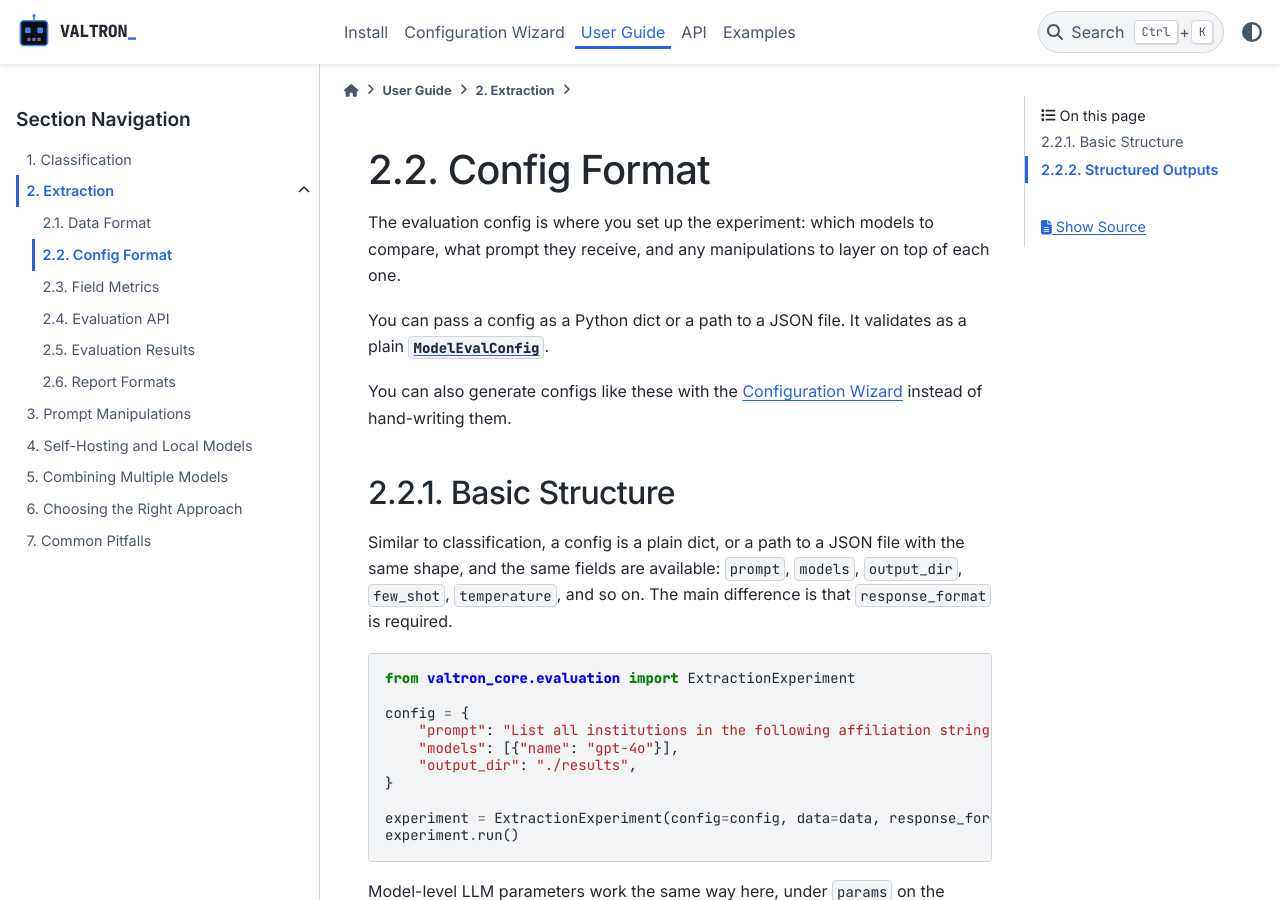
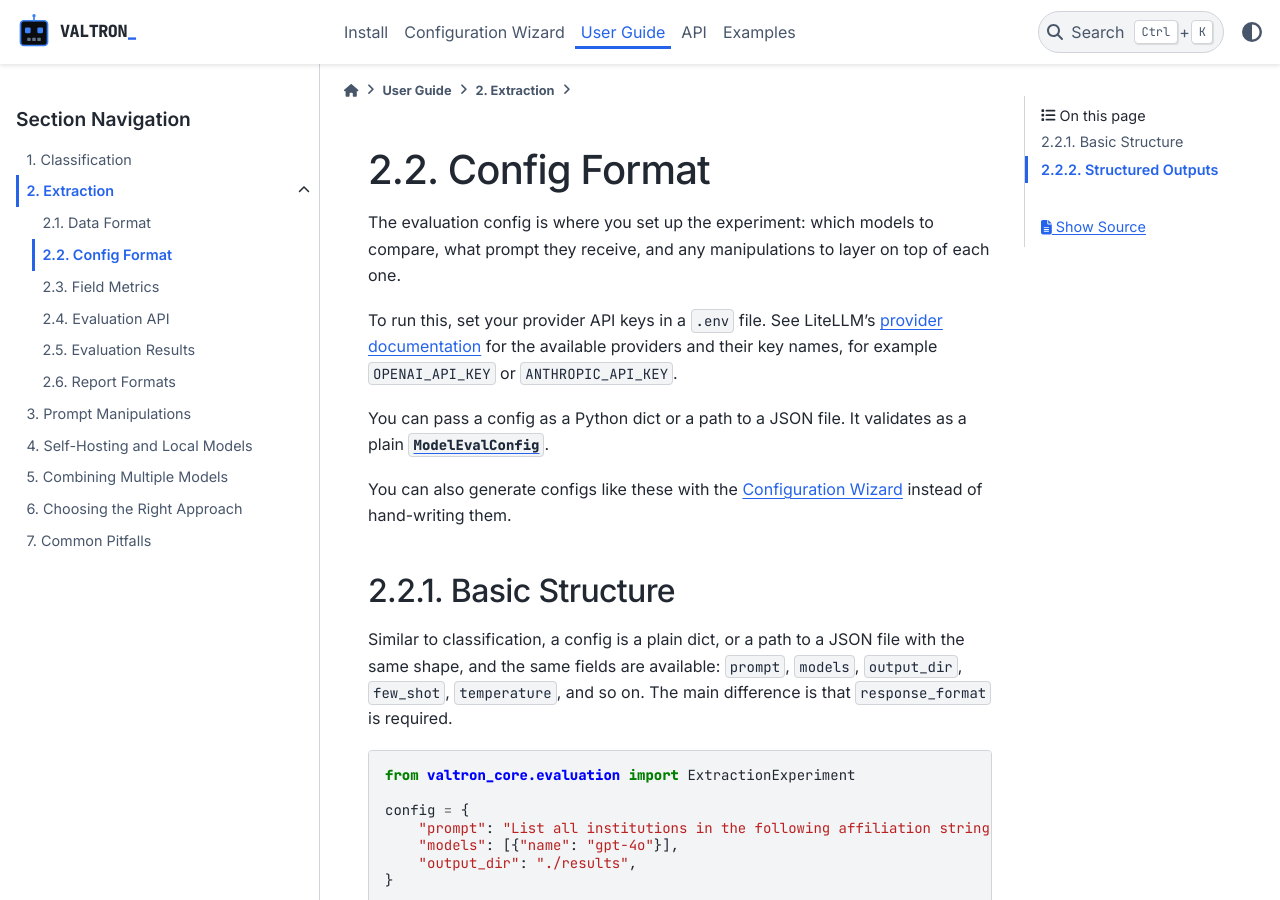
Before and after one commit to inferlinkdev/valtron-core, a Sphinx documentation site: the page built from docs/user-guide/extraction/config-format.md, in a window 1280 px wide and 900 px high. Built offline with Sphinx 7.4.7 and the PyData theme 0.15.4, drawn with Linux system fonts in a browser that asks for light colours.

Commit message:
docs: updated docs to include link to API keys from LiteLLM

```diff
--- a/docs/user-guide/extraction/config-format.md
+++ b/docs/user-guide/extraction/config-format.md
@@ -1,6 +1,8 @@
 # Config Format
 
 The evaluation config is where you set up the experiment: which models to compare, what prompt they receive, and any manipulations to layer on top of each one.
+
+To run this, set your provider API keys in a `.env` file. See LiteLLM's [provider documentation](https://docs.litellm.ai/docs/providers) for the available providers and their key names, for example `OPENAI_API_KEY` or `ANTHROPIC_API_KEY`.
 
 You can pass a config as a Python dict or a path to a JSON file. It validates as a plain [`ModelEvalConfig`](../../api/model_eval_config).
 
```
Also changed, not shown: docs/user-guide/classification/config-format.md (+2 -0 lines).
